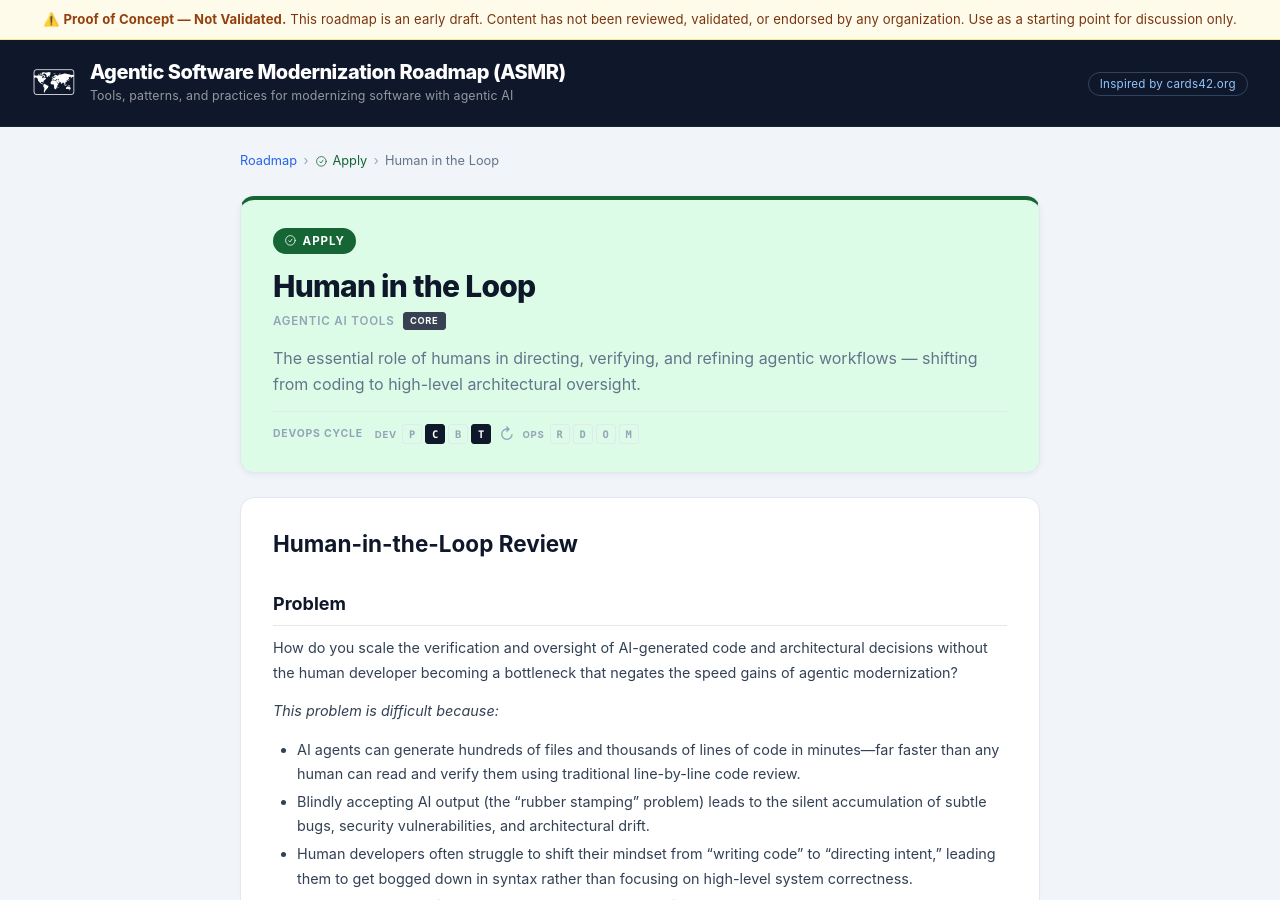
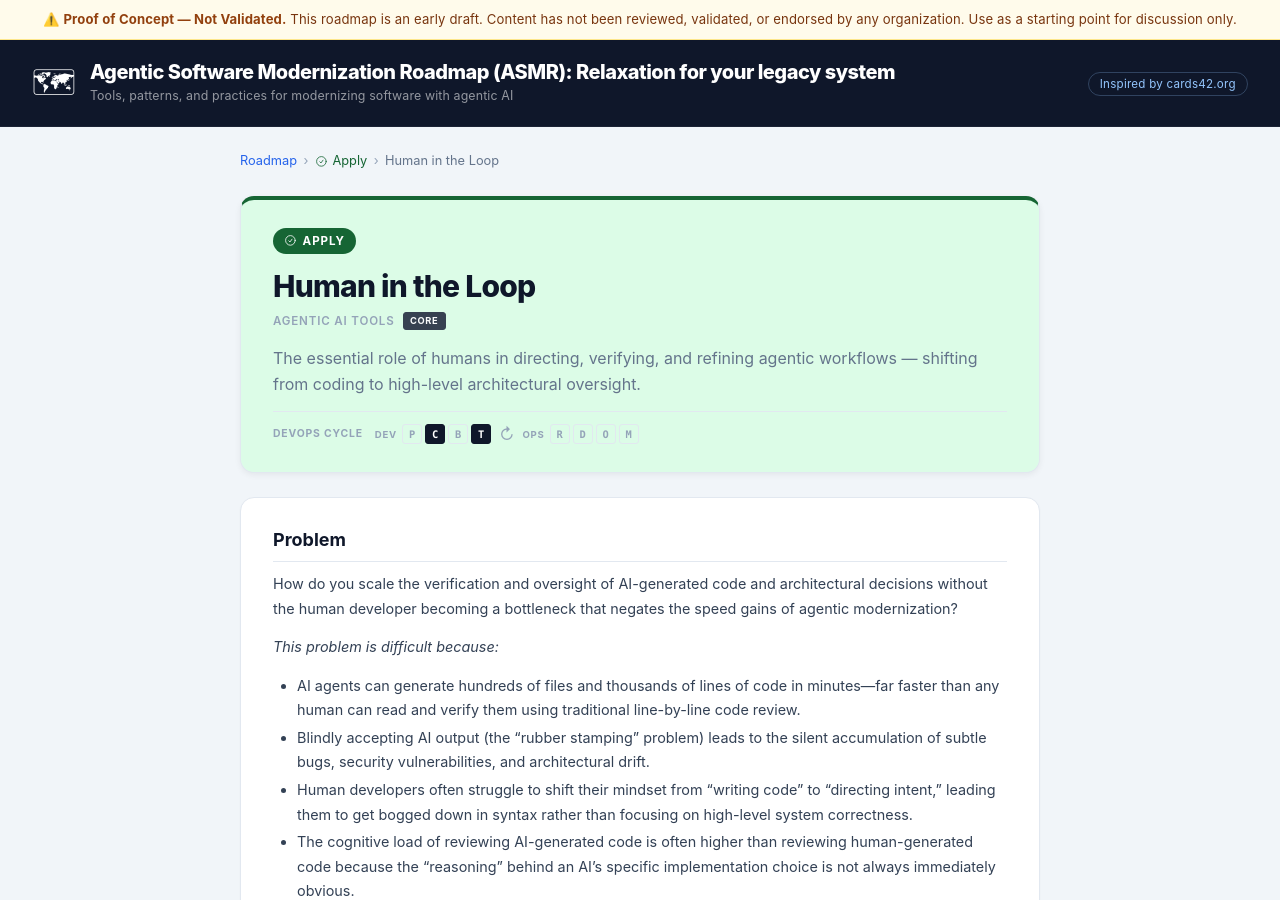
Before and after one commit to feststelltaste/asmr, a Jekyll site: the page built from _practices/human-in-the-loop.md, in a window 1280 px wide and 900 px high. Built offline with Jekyll 4.4.1, drawn with Linux system fonts in a browser that asks for light colours.

Commit message:
fix title

```diff
--- a/_config.yml
+++ b/_config.yml
@@ -1,4 +1,4 @@
-title: "Agentic Software Modernization Roadmap (ASMR)"
+title: "Agentic Software Modernization Roadmap (ASMR): Relaxation for your legacy system"
 description: "Tools, patterns, and practices for modernizing software with agentic AI"
 url: ""
 baseurl: "/asmr"
--- a/_layouts/default.html
+++ b/_layouts/default.html
@@ -3,7 +3,7 @@
 <head>
   <meta charset="UTF-8">
   <meta name="viewport" content="width=device-width, initial-scale=1.0">
-  <title>{% if page.title %}{{ page.title }} | {{ site.title }}{% else %}{{ site.title }}{% endif %}</title>
+  <title>{% if page.title and page.title != site.title %}{{ page.title }} | {{ site.title }}{% else %}{{ site.title }}{% endif %}</title>
   <meta name="description" content="{{ page.description | default: site.description }}">
   <link rel="stylesheet" href="{{ '/assets/css/main.css' | relative_url }}">
 </head>
--- a/_layouts/practice.html
+++ b/_layouts/practice.html
@@ -62,7 +62,12 @@ layout: default
 
   {% if page.content != "" %}
   <div class="tech-body">
-    {{ content }}
+    {% comment %} Strip the first H1 if it exists to avoid duplication with the layout header {% endcomment %}
+    {% if content contains "</h1>" %}
+      {{ content | split: "</h1>" | last }}
+    {% else %}
+      {{ content }}
+    {% endif %}
   </div>
   {% endif %}
 
--- a/index.html
+++ b/index.html
@@ -1,6 +1,5 @@
 ---
 layout: default
-title: Agentic Software Modernization Roadmap (ASMR)
 ---
 
 {% assign total_techs = site.practices | size %}
```
